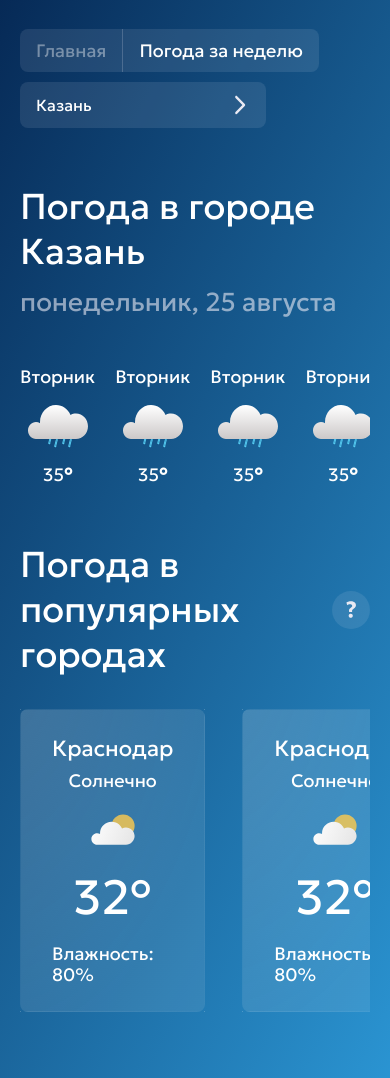
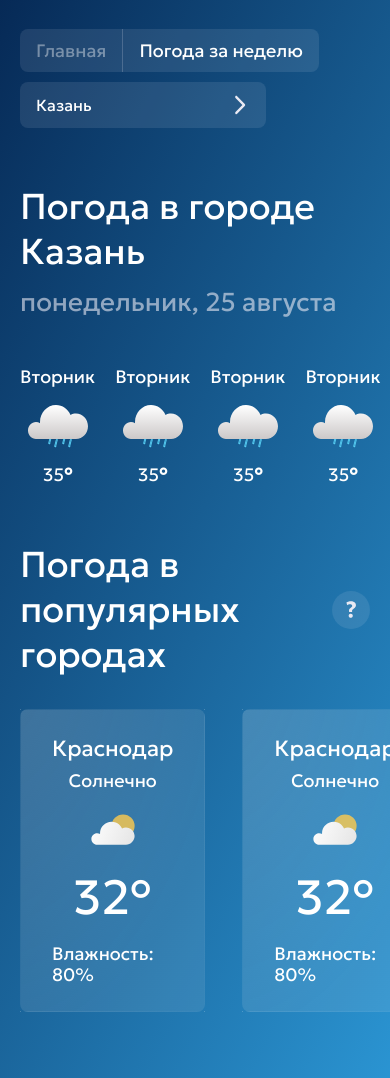
Before and after one commit to VitaliS42/weatherApp, a Vue app in the folder weatherApp/: page /weekly in a window 390 px wide. Built offline with nearby package versions, Linux system fonts and the light colour scheme.

Commit message:
Improved mobile layout

```diff
--- a/weatherApp/src/App.vue
+++ b/weatherApp/src/App.vue
@@ -35,6 +35,7 @@ const parentSelectedOption = ref(options[0])
 header {
   margin-bottom: 48px;
   margin-top: 39px;
+  padding: 0 20px;
 }
 .header__flex {
   gap: 20px;
--- a/weatherApp/src/assets/main.css
+++ b/weatherApp/src/assets/main.css
@@ -3,5 +3,4 @@
 #app {
   max-width: 1360px;
   margin: 0 auto ;
-  padding: 0 20px;
 }
--- a/weatherApp/src/components/CitiesWidget.vue
+++ b/weatherApp/src/components/CitiesWidget.vue
@@ -22,12 +22,12 @@ import IconQuestion from "@/components/icons/IconQuestion.vue";
 
 <style scoped>
   .citiesWidget {
-
   }
   .citiesWidget header {
     display: flex;
     align-items: center;
     margin-bottom: 32px;
+    padding: 0 20px;
   }
   button{
     margin-left: 16px;
@@ -50,5 +50,6 @@ import IconQuestion from "@/components/icons/IconQuestion.vue";
     gap: 37px;
     overflow-x: auto;
     margin-bottom: 66px;
+    padding: 0 20px;
   }
 </style>
--- a/weatherApp/src/components/DayWidget.vue
+++ b/weatherApp/src/components/DayWidget.vue
@@ -5,8 +5,7 @@ import DayWidgetCard from "@/components/DayWidgetCard.vue";
 
 <template>
   <Article class="dayWidget">
-    <section class="dayWidget__flex">
-      <div class="dayWidget__summary">
+    <section class="dayWidget__summary">
       <WeatherCloudySmall size="180px"/>
       <span>34°</span>
       <div>
@@ -14,8 +13,8 @@ import DayWidgetCard from "@/components/DayWidgetCard.vue";
         <p class="p3">Влажность: 85%</p>
         <p class="p3">Ветер: 1 м/с</p>
       </div>
-      </div>
-      <div class="dayWidget__timeTable">
+    </section>
+    <section class="dayWidget__timeTable">
       <DayWidgetCard/>
       <DayWidgetCard/>
       <DayWidgetCard/>
@@ -24,7 +23,6 @@ import DayWidgetCard from "@/components/DayWidgetCard.vue";
       <DayWidgetCard/>
       <DayWidgetCard/>
       <DayWidgetCard/>
-      </div>
     </section>
   </Article>
 </template>
@@ -32,8 +30,6 @@ import DayWidgetCard from "@/components/DayWidgetCard.vue";
 <style scoped>
   .dayWidget {
     margin-bottom: 56px;
-  }
-  .dayWidget__flex {
     display: flex;
     align-items: flex-start;
     flex-wrap: wrap;
@@ -44,6 +40,7 @@ import DayWidgetCard from "@/components/DayWidgetCard.vue";
     flex-wrap: wrap;
     gap: 44px;
     align-items: center;
+    padding: 0 20px;
   }
   .dayWidget__summary span {
     font-weight: 700;
@@ -57,6 +54,7 @@ import DayWidgetCard from "@/components/DayWidgetCard.vue";
     display: flex;
     flex-direction: column;
     overflow-x: auto;
+    padding: 0 20px;
   }
 
   @media (min-width: 768px) {
--- a/weatherApp/src/components/WeekWidget.vue
+++ b/weatherApp/src/components/WeekWidget.vue
@@ -16,9 +16,9 @@ import WeekWidgetCard from "@/components/WeekWidgetCard.vue";
 
 <style scoped>
   .weekWidget{
-    padding-bottom: 56px;
     display: flex;
     gap: 20px;
     overflow-x: auto;
+    padding: 0 20px 56px 20px;
   }
 </style>
```
Lines whose indentation alone changed are shown as unchanged.
